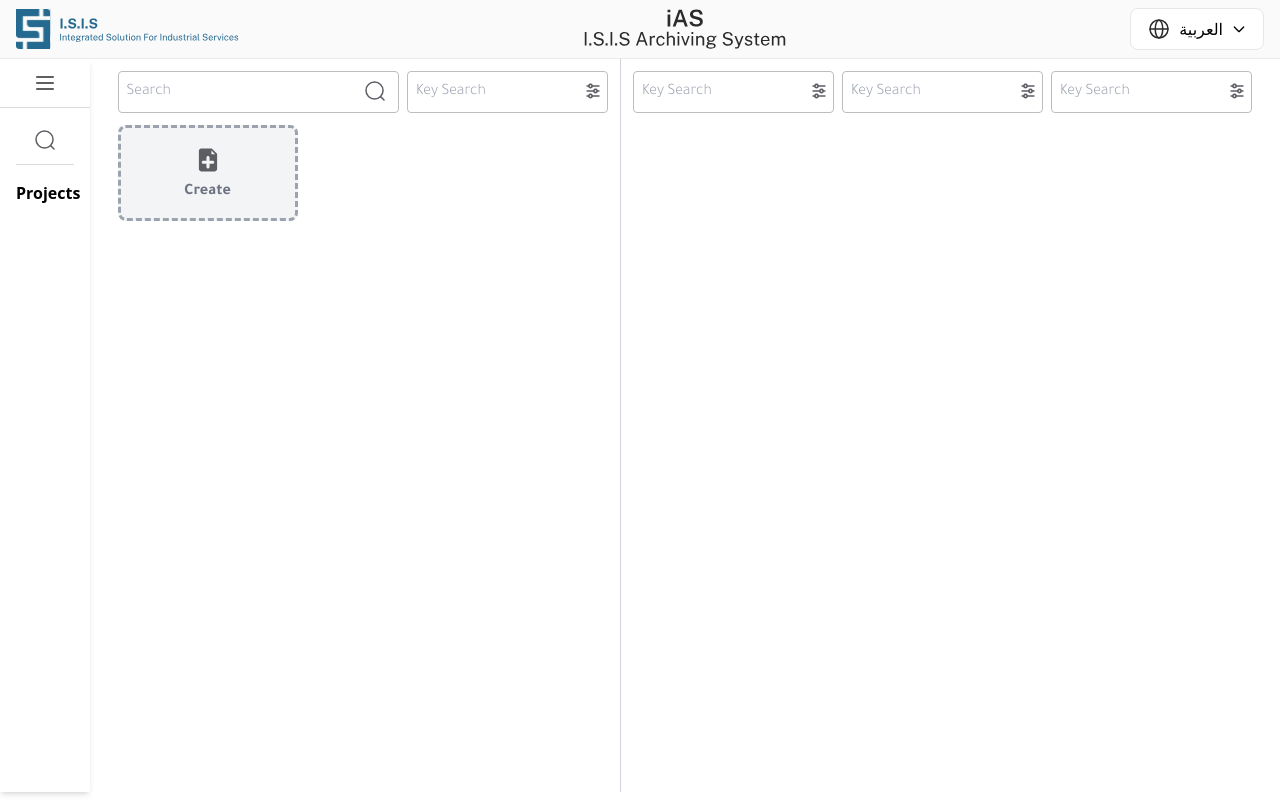
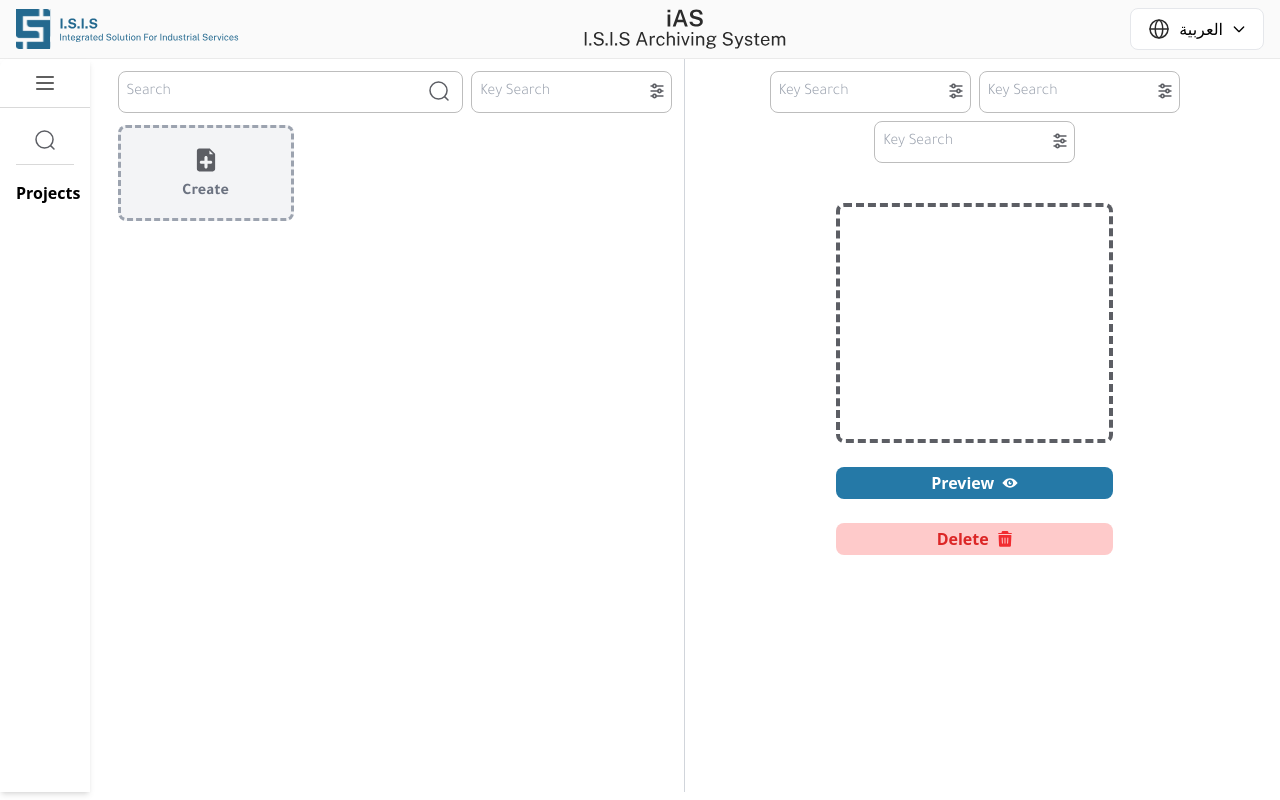
Before and after one commit to AyaElzoghby/Archive, a React (Vite) app: page /Document/1 in a window 1280 px wide. Built offline with nearby package versions, Linux system fonts and the light colour scheme; no server answers.

Commit message:
file viewer

```diff
--- a/src/Pages/addingData/AddDocumnet.jsx
+++ b/src/Pages/addingData/AddDocumnet.jsx
@@ -1,54 +1,176 @@
 import SearchInput from "../../components/Inputs/SearchInput";
 import FilterInput from "../../components/Inputs/FilterInput";
 import CreateComponent from "../../components/Inputs/CreateComponent";
-import { useParams } from "react-router-dom";
 import { TreeView } from "../../components";
 import { api } from "../../utilities";
-import { useState, useEffect } from "react";
-import { use } from "react";
+import { useState, useEffect, useContext } from "react";
+import { useParams } from "react-router-dom";
+import { SideMenuContext } from "../../store/SideMenuContext";
+import previewIcon from "/icons/preview.svg";
+import TrashIcon from "/icons/Trash.svg";
+import toast from "react-hot-toast";
+import { Modal } from "../../components";
+
+import wordIcon from "/icons/word.svg";
+import excelIcon from "/icons/excel.svg";
+import pdfIcon from "/icons/pdf.svg";
+import zipIcon from "/icons/zip.svg";
+import rarIcon from "/icons/rar.svg";
 
 function AddDocumnet() {
   const [FolderData, setFolderData] = useState([]);
   const [isLoading, setIsLoading] = useState(true);
+  const [selectedFile, setSelectedFile] = useState(null);
+  const [expandedFile, setExpandedFile] = useState({});
+  const [showModal, setShowModal] = useState(false);
+
+  const { ClassificationValue } = useContext(SideMenuContext);
 
   const params = useParams();
+
   const id = params.id;
 
-  //   const fetchCompanyFiles = async () => {
-  //     try {
-  //       setIsLoading(true);
-  //       const response = await api.get(
-  //         `file/company?CompanyID=${id}&IsPublicID=${}`
-  //       );
-  //       console.log(response);
-  //     } catch (error) {
-  //       console.error(error);
-  //     } finally {
-  //       setIsLoading(false);
-  //     }
-  //   };
+  const ModalToggler = () => {
+    setShowModal((prev) => !prev);
+  };
+
+  const fetchCompanyFiles = async () => {
+    try {
+      setIsLoading(true);
+      const response = await api.get(`file/class?ClassificationID=${4}`);
+      console.log(response);
+      setFolderData(response.data.data);
+    } catch (error) {
+      console.error(error);
+    } finally {
+      setIsLoading(false);
+    }
+  };
+
+  const handleDeleteFile = async () => {
+    try {
+      const response = await api.delete(`file/${selectedFile.FileID}`);
+      console.log(response);
+      setSelectedFile(null);
+    } catch (error) {
+      if (error) {
+        toast.error("failed to delete file");
+      }
+    } finally {
+      setIsLoading(false);
+    }
+  };
+
+  const handleChangeSelectedFile = (file) => {
+    setSelectedFile(file);
+  };
+
+  const handleChangeExpndedFile = (file) => {
+    setExpandedFile(file);
+  };
+
+  console.log(expandedFile);
+
+  console.log(selectedFile);
+
+  const ExtractFilePic = (exe) => {
+    let src;
+    if (exe === "pdf") {
+      src = pdfIcon;
+    }
+
+    return src;
+  };
+
+  useEffect(() => {
+    fetchCompanyFiles();
+  }, []);
 
   return (
-    <div className="flex h-full">
+    <>
+      {showModal && (
+        <Modal open={showModal} onClose={showModal ? ModalToggler : null}>
+          <iframe src={selectedFile.FilePath} width={`${100}%`} height={600} />
+        </Modal>
+      )}
+      <div className="flex flex-col md:flex-row h-full">
         <div className="p-3 flex-1">
-        <div className="flex gap-2">
+          <div className="flex flex-wrap justify-center gap-2">
             <SearchInput />
             <FilterInput />
           </div>
-        <div className="w-[180px] mt-3">
+          <div className="md:w-44 flex justify-center md:justify-start mt-3">
             <CreateComponent />
           </div>
+          {FolderData.length > 0 && (
+            <div className="mt-5">
+              <TreeView
+                ParentId={"FileParentID"}
+                Id={"FileID"}
+                NodeName={"FileName"}
+                data={FolderData}
+                noNavigate
+                handleLeafClick={handleChangeSelectedFile}
+                handleSelectExpandedNode={handleChangeExpndedFile}
+              />
+            </div>
+          )}
         </div>
 
-      <div className="w-[1px] bg-gray-300"></div>
+        <div className="h-[1px] md:h-full md:w-[1px] bg-gray-300"></div>
+
         <div className="p-3 flex-1">
-        <div className=" flex justify-between items-center gap-2">
+          <div className=" flex items-center justify-center flex-wrap gap-2">
             <FilterInput />
             <FilterInput />
             <FilterInput />
           </div>
+
+          <div className=" md:w-1/2 flex flex-col gap-6 mx-auto">
+            <div className="w-full flex flex-col items-center justify-center gap-3 h-60 mt-10 border-4 border-dashed border-[#5C5E64] rounded-lg">
+              {selectedFile && (
+                <div>
+                  <img
+                    src={ExtractFilePic(selectedFile.ExtType)}
+                    alt=""
+                    className="h-20 w-20"
+                  />
+                </div>
+              )}
+
+              {selectedFile && (
+                <p className=" text-2xl text-[#2B2B2B] font-bold">
+                  {selectedFile.FileName}
+                </p>
+              )}
+            </div>
+            <div>
+              <button
+                onClick={ModalToggler}
+                disabled={!selectedFile}
+                className="w-full flex items-center justify-center gap-2 p-1 outline-none bg-mainBlue hover:bg-blue-400 duration-300 rounded-lg font-semibold text-white"
+              >
+                Preview
+                <div>
+                  <img src={previewIcon} alt="" className=" w-4 h-4" />
+                </div>
+              </button>
+            </div>
+            <div>
+              <button
+                onClick={handleDeleteFile}
+                className="w-full flex items-center justify-center gap-2 p-1 outline-none font-semibold text-red-600 bg-red-200 hover:bg-red-100 duration-300 rounded-lg"
+              >
+                Delete
+                <div>
+                  <img src={TrashIcon} alt="" className=" w-4 h-4" />
+                </div>
+              </button>
             </div>
           </div>
+        </div>
+      </div>
+    </>
   );
 }
 
--- a/src/components/Inputs/FilterInput.jsx
+++ b/src/components/Inputs/FilterInput.jsx
@@ -7,7 +7,7 @@ function FilterInput({ placeholder }) {
       <input
         type="text"
         placeholder={placeholder ? placeholder : "Key Search"}
-        className=" p-2 font-tajawal font-semibold text-base border border-inputBorder text-inputTextColor focus:border-inputFocuse rounded outline-none placeholder:font-light"
+        className="p-2 font-tajawal font-semibold text-base border border-inputBorder text-inputTextColor focus:border-inputFocuse rounded-lg outline-none placeholder:font-light"
       />
       <div className={`absolute right-2 top-3`}>
         <img src={Filter} alt="" />
--- a/src/components/Inputs/SearchInput.jsx
+++ b/src/components/Inputs/SearchInput.jsx
@@ -6,7 +6,7 @@ const SearchInput = ({ onSearch }) => {
     <div className="relative flex-1">
       <input
         type="text"
-        className="w-full box-border p-2 font-tajawal center font-semibold text-base border border-inputBorder text-inputTextColor focus:border-inputFocuse rounded outline-none placeholder:font-light"
+        className="w-full box-border p-2 font-tajawal center font-semibold text-base border border-inputBorder text-inputTextColor focus:border-inputFocuse rounded-lg outline-none placeholder:font-light"
         placeholder="Search"
         onChange={(e) => onSearch(e.target.value)}
       />
--- a/src/components/Layout/TreeBox.jsx
+++ b/src/components/Layout/TreeBox.jsx
@@ -14,7 +14,7 @@ function TreeBox() {
 
   const ActivetreeHeaderClass = " text-white bg-mainBlue";
 
-  console.log(mainTreeData);
+  // console.log(mainTreeData);
 
   return (
     <>
--- a/src/components/Layout/TreeView.jsx
+++ b/src/components/Layout/TreeView.jsx
@@ -13,10 +13,13 @@ const TreeNode = ({
   depth,
   expandedNodes,
   handleToggleExpand,
+  handleLeafClick,
+  noNavigate = false,
+  handleSelectExpandedNode,
 }) => {
   const navigate = useNavigate();
 
-  const { pageNameHandler, languageValue } = useContext(SideMenuContext);
+  const { languageValue } = useContext(SideMenuContext);
 
   // console.log(node[NodeName], route);
 
@@ -42,6 +45,9 @@ const TreeNode = ({
 
   let content = "";
 
+  // console.log(handleSelectExpandedNode, "dd");
+  // console.log(node);
+
   //   console.log(path, route, chosenNode);
 
   if (hasChildren) {
@@ -49,10 +55,19 @@ const TreeNode = ({
       <>
         <div
           className={isExpanded ? activeClass : spanClass}
-          onClick={() => handleToggleExpand(node[Id], depth)}
+          onClick={() => {
+            handleToggleExpand(node[Id], depth);
+          }}
+          onDoubleClick={() => {
+            if (noNavigate) {
+              handleSelectExpandedNode(node[ParentId]);
+            } else {
+              navigate(`/Document/${node[Id]}`);
+            }
+          }}
         >
           <img src={Archive} width={20} alt="listIcon" />
-          <span className="w-[190px] font-semibold text-sm font-tajawal">
+          <span className="w-[190px] font-semibold text-sm font-tajawal select-none">
             {node[NodeName]}
           </span>
           {/* <svg
@@ -82,6 +97,7 @@ const TreeNode = ({
               depth={depth + 1}
               expandedNodes={expandedNodes}
               handleToggleExpand={handleToggleExpand}
+              handleSelectExpandedNode={handleSelectExpandedNode}
             />
           ))}
         </ul>
@@ -91,17 +107,20 @@ const TreeNode = ({
     content = (
       <ul
         onClick={() => {
-          navigate(`/Document/${node[Id]}`);
-          pageNameHandler(node[NodeName]);
+          if (noNavigate) {
+            handleLeafClick(node);
+          } else {
+            navigate(`/Document/${node[Id]}`);
+          }
         }}
         className={` w-full rounded flex gap-2 text-sm font-medium font-tajawal py-2 ${
           languageValue === 1 ? "pr-2" : "pl-2"
-        } text-[#227099] cursor-pointer  duration-500 ease-in-out ${
+        } cursor-pointer  duration-500 ease-in-out ${
           languageValue === 1 ? "hover:-translate-x-2" : "hover:translate-x-2"
         } `}
       >
         <img src={Archive} width={14} alt="nestedIcon" />
-        <li>{node[NodeName]}</li>
+        <li className="select-none">{node[NodeName]}</li>
       </ul>
     );
   }
@@ -130,7 +149,15 @@ const buildTree = (ParentId, Id, data) => {
   }));
 };
 
-function TreeView({ ParentId, Id, NodeName, data }) {
+function TreeView({
+  ParentId,
+  Id,
+  NodeName,
+  data,
+  handleLeafClick,
+  noNavigate = false,
+  handleSelectExpandedNode,
+}) {
   const [expandedNodes, setExpandedNodes] = useState({});
 
   const handleToggleExpand = (nodeId, depth) => {
@@ -140,11 +167,13 @@ function TreeView({ ParentId, Id, NodeName, data }) {
     }));
   };
 
-  console.log(data);
+  // console.log(data);
 
   const treeData = buildTree(ParentId, Id, data);
 
-  console.log(treeData);
+  // console.log(treeData);
+
+  // console.log(handleSelectExpandedNode);
 
   return (
     <ul className="list-none">
@@ -159,6 +188,9 @@ function TreeView({ ParentId, Id, NodeName, data }) {
           depth={0}
           expandedNodes={expandedNodes}
           handleToggleExpand={handleToggleExpand}
+          handleLeafClick={handleLeafClick}
+          noNavigate={noNavigate}
+          handleSelectExpandedNode={handleSelectExpandedNode}
         />
       ))}
     </ul>
--- a/src/index.css
+++ b/src/index.css
@@ -2,6 +2,6 @@
 @tailwind components;
 @tailwind utilities;
 
-body{
-    background: #ffffff;
+body {
+  background: #ffffff;
 }
```
Also changed, not shown: public/icons/Trash.svg (added), public/icons/preview.svg (added). Lines whose indentation alone changed are shown as unchanged.
